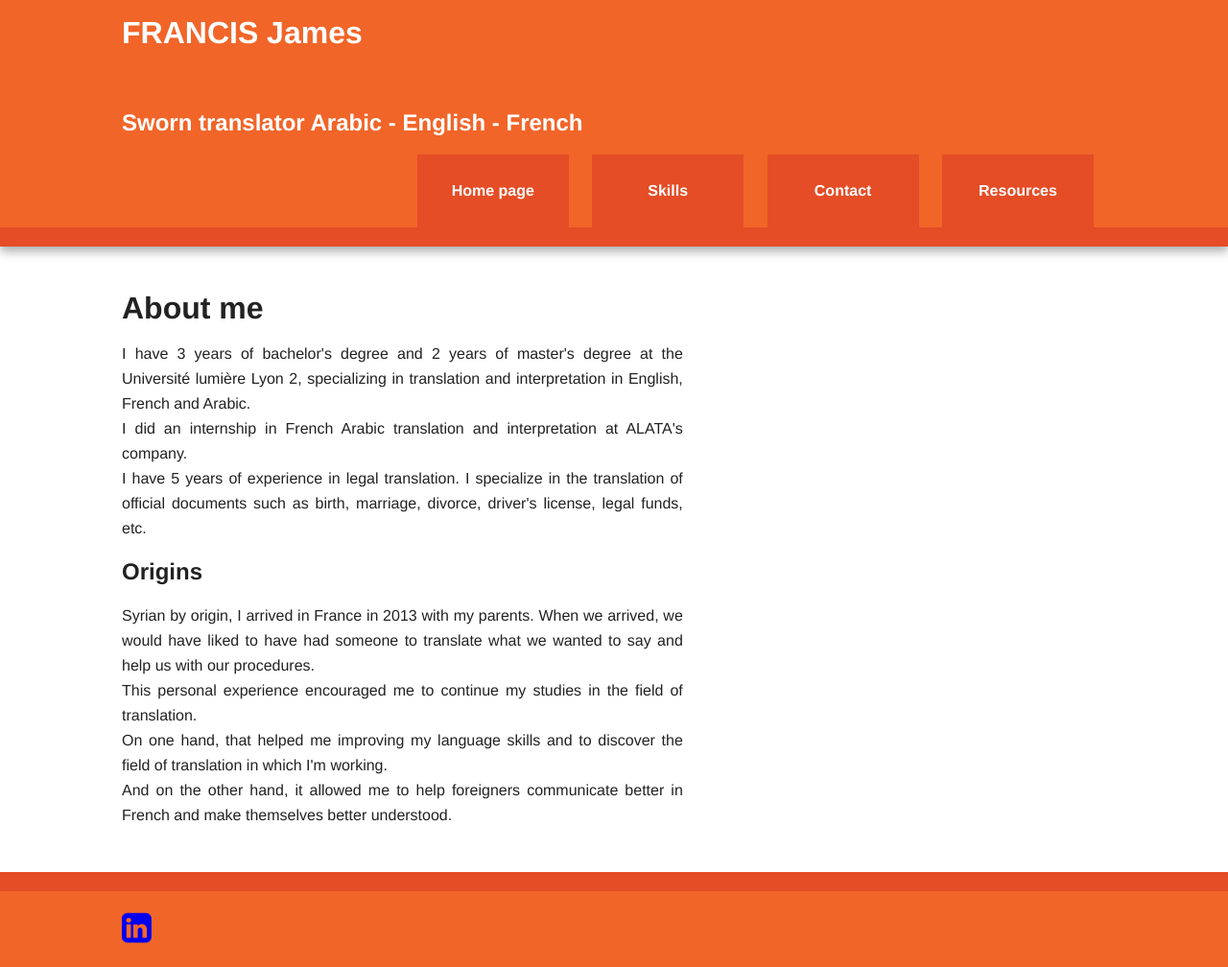
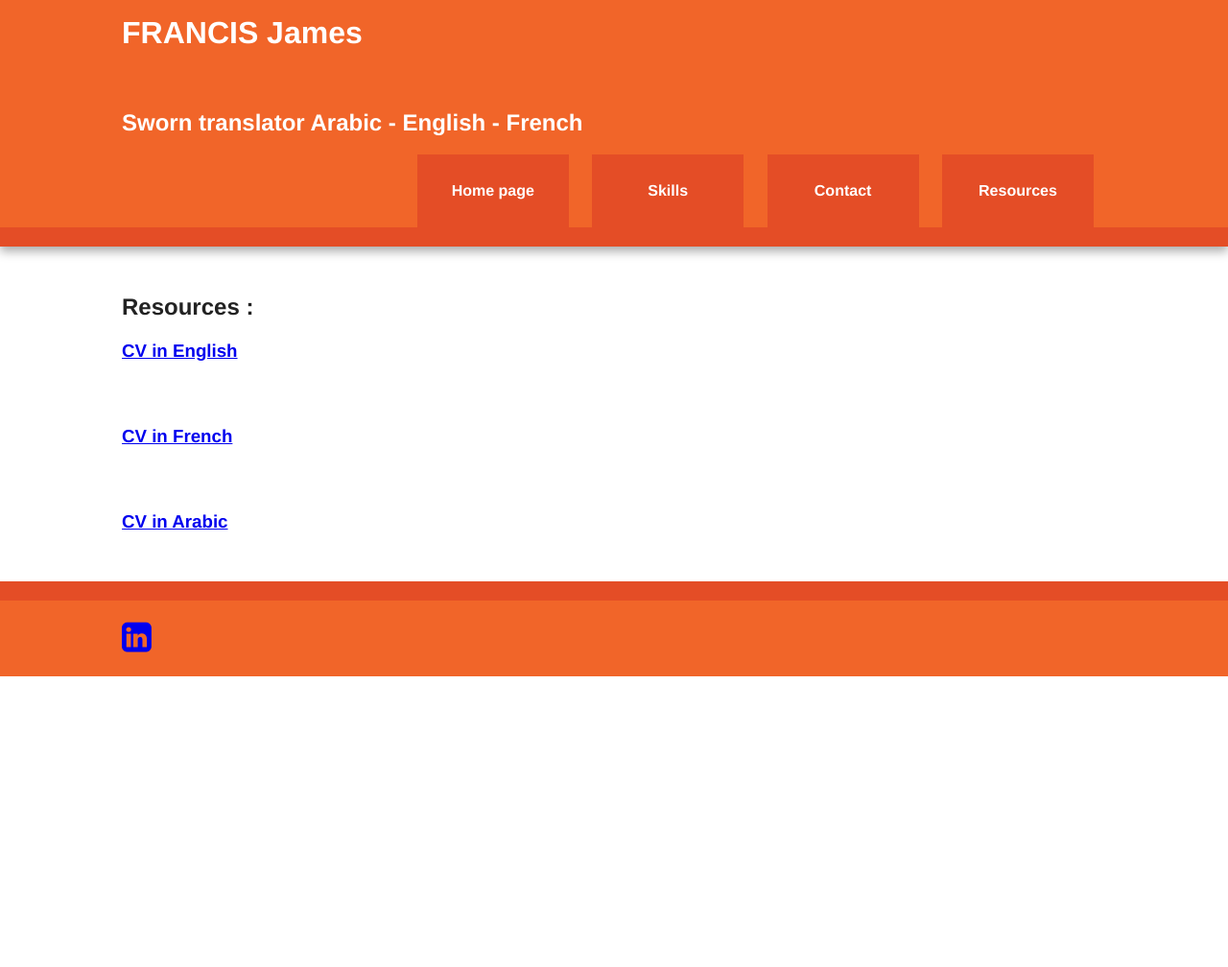
Before and after one commit to resumefrancisJames/newresume, a plain HTML site: page initializr/resources.html in a window 1280 px wide. Shown: the whole page at 96% size. After the commit the page ends 800 px from the top, so only its background shows below. Drawn offline with nearby package versions, Linux system fonts and the light colour scheme.

Commit message:
rename file

```diff
--- a/initializr/resources.html
+++ b/initializr/resources.html
@@ -44,39 +44,17 @@
 <div class="main-container">
     <div class="main wrapper clearfix">
 
-        <article>
-            <header>
-                <h1>About me</h1>
-                <p>
-                    I have 3 years of bachelor's degree and 2 years of master's degree at the Université lumière Lyon 2,
-                    specializing in translation and interpretation in English, French and Arabic.<br>
-                    I did an internship in French Arabic translation and interpretation at ALATA's company.<br>
-                    I have 5 years of experience in legal translation. I specialize in the translation of official
-                    documents such as birth, marriage, divorce, driver's license, legal funds, etc.
-                </p>
-            </header>
-            <section>
-                <h2>Origins</h2>
-                <p>
-                    Syrian by origin, I arrived in France in 2013 with my parents.
-                    When we arrived, we would have liked to have had someone to translate what we wanted to say and help
-                    us with our procedures.<br>
-                    This personal experience encouraged me to continue my studies in the field of translation.<br>
-                    On one hand, that helped me improving my language skills and to discover the field of translation in
-                    which I'm working.<br>
-                    And on the other hand, it allowed me to help foreigners communicate better in French and make
-                    themselves better understood.
-                </p>
-            </section>
-            <!--<section>
-                <h2>article section h2</h2>
-                <p>Lorem ipsum dolor sit amet, consectetur adipiscing elit. Aliquam sodales urna non odio egestas tempor. Nunc vel vehicula ante. Etiam bibendum iaculis libero, eget molestie nisl pharetra in. In semper consequat est, eu porta velit mollis nec. Curabitur posuere enim eget turpis feugiat tempor. Etiam ullamcorper lorem dapibus velit suscipit ultrices. Proin in est sed erat facilisis pharetra.</p>
-            </section>
-            <footer>
-                <h3>article footer h3</h3>
-                <p>Lorem ipsum dolor sit amet, consectetur adipiscing elit. Aliquam sodales urna non odio egestas tempor. Nunc vel vehicula ante. Etiam bibendum iaculis libero, eget molestie nisl pharetra in. In semper consequat est, eu porta velit mollis nec. Curabitur posuere enim eget turpis feugiat tempor.</p>
-            </footer> -->
-        </article>
+        <div class="container-lg px-3 my-5 markdown-body">
+
+
+            <h2>Resources :</h2>
+
+            <h3><a href="https://resumefrancisjames.github.io/resumeFRANCISJames/cv_james-Anglais.html" target="_blank">CV in English</a></h3>
+            <p><br /></p>
+            <h3><a href="https://resumefrancisjames.github.io/resumeFRANCISJames/cv_james-fran%C3%A7aise.html" target="_blank">CV in French</a></h3>
+            <p><br /></p>
+            <h3><a href="https://resumefrancisjames.github.io/resumeFRANCISJames/cv_james-arabe.html" target="_blank">CV in Arabic</a></h3>
+        </div>
 
 
     </div> <!-- #main -->
```
